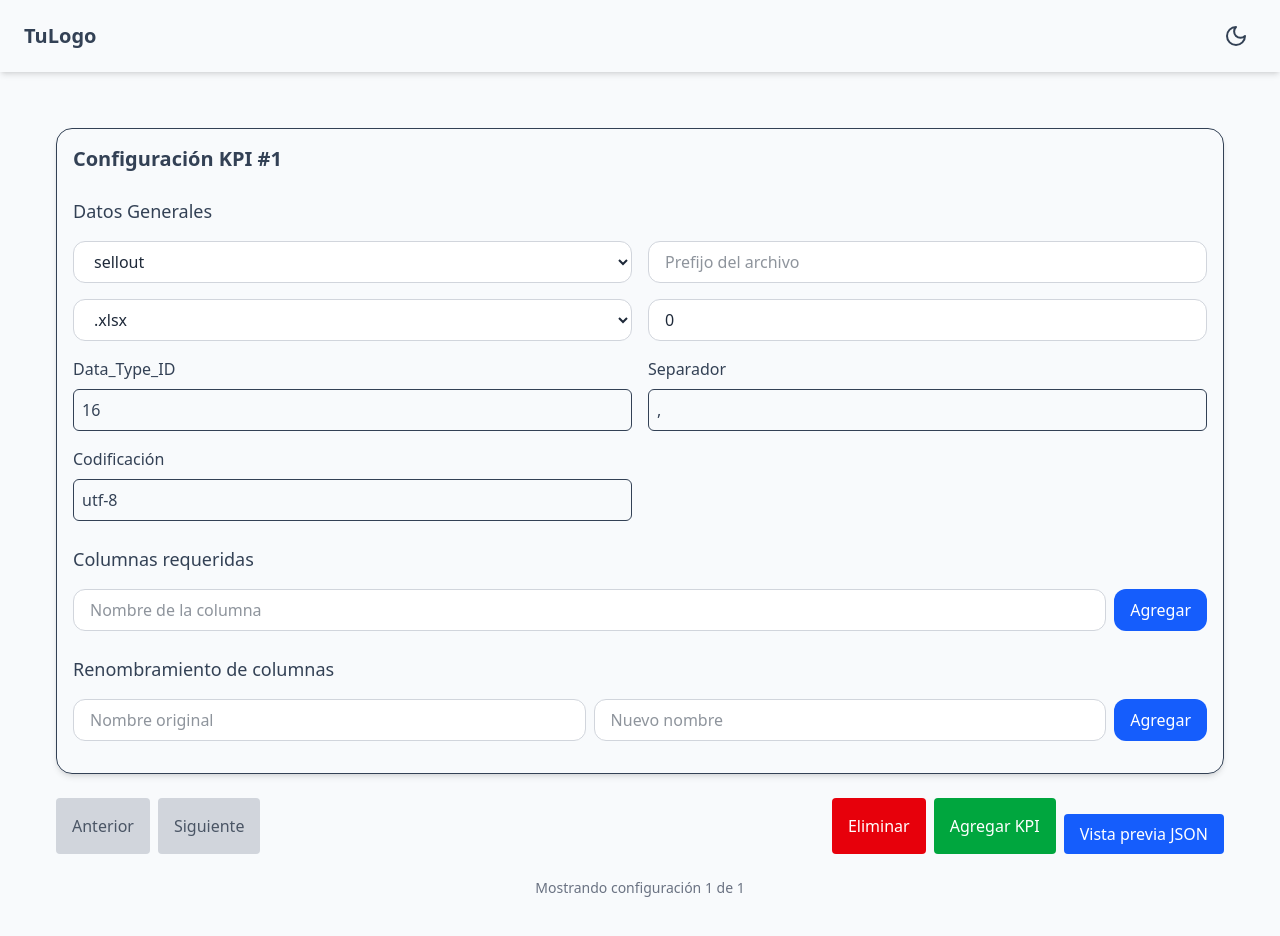
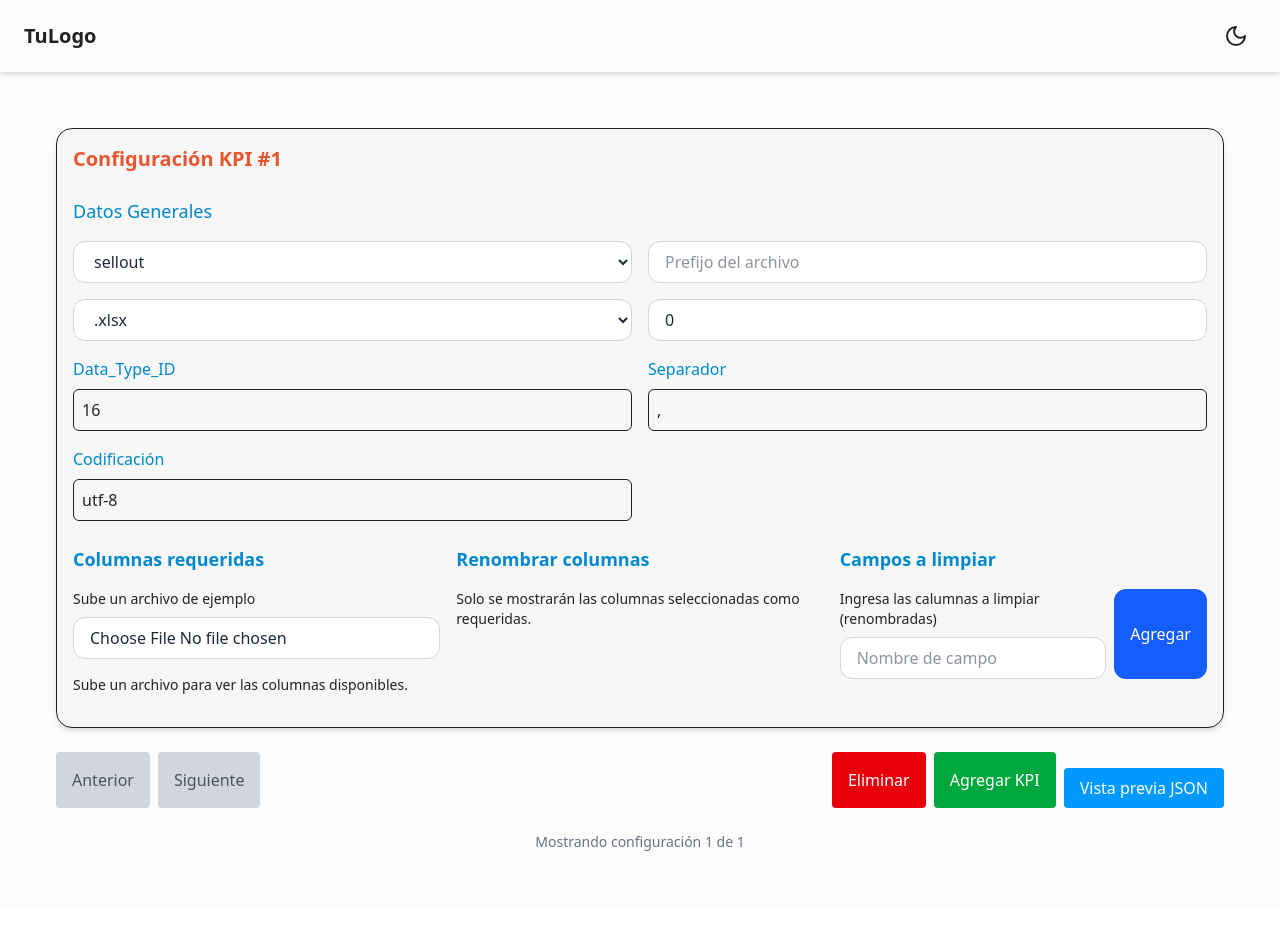
Before and after one commit to ivargasm/etl_script_generator_frontend, a React (Vite) app: page / in a window 1280 px wide. Both pictures are taken after a click on the button "Agregar KPI". Shown: the top 936 px of the page. After the commit the page ends 908 px from the top, so only its background shows below. Built offline with nearby package versions, Linux system fonts and the light colour scheme.

Commit message:
V2 cambia a carga de archivo para obtener columnas y seleccionarlas, se agrega seccion de campos a limpiar

```diff
--- a/package.json
+++ b/package.json
@@ -11,7 +11,9 @@
   },
   "dependencies": {
     "@tailwindcss/vite": "^4.1.5",
+    "exceljs": "^4.4.0",
     "lucide-react": "^0.507.0",
+    "papaparse": "^5.5.2",
     "react": "^19.0.0",
     "react-dom": "^19.0.0",
     "react-syntax-highlighter": "^15.6.1",
--- /dev/null
+++ b/src/components/FileColumnExtractor.tsx
@@ -0,0 +1,72 @@
+import React, { useState } from 'react'
+import { Workbook } from 'exceljs'
+import Papa from 'papaparse'
+
+interface Props {
+    onExtractColumns: (columns: string[]) => void
+}
+
+export default function FileColumnExtractor({ onExtractColumns }: Props) {
+    const [fileName, setFileName] = useState<string | null>(null)
+
+    const handleFileUpload = async (e: React.ChangeEvent<HTMLInputElement>) => {
+        const file = e.target.files?.[0]
+        if (!file) return
+
+        setFileName(file.name)
+        const fileExt = file.name.split('.').pop()?.toLowerCase()
+
+        if (fileExt === 'csv' || fileExt === 'txt') {
+            Papa.parse(file, {
+                header: true,
+                complete: (results) => {
+                    onExtractColumns(results.meta.fields || [])
+                },
+                error: (err) => {
+                    console.error('Error al parsear CSV/TXT:', err.message)
+                },
+            })
+        } else if (fileExt === 'xlsx') {
+            const reader = new FileReader()
+            reader.onload = async (event) => {
+                const arrayBuffer = event.target?.result
+                if (!arrayBuffer) return
+
+                const workbook = new Workbook()
+                await workbook.xlsx.load(arrayBuffer as ArrayBuffer)
+                const worksheet = workbook.worksheets[0]
+                const headerRow = worksheet.getRow(1)
+                const headers: string[] = []
+
+                headerRow.eachCell((cell) => {
+                    if (typeof cell.value === 'string') {
+                        headers.push(cell.value)
+                    }
+                })
+
+                onExtractColumns(headers)
+            }
+
+            reader.readAsArrayBuffer(file)
+        } else {
+            alert('Formato de archivo no compatible. Usa .csv, .txt o .xlsx')
+        }
+    }
+
+    return (
+        <div className="space-y-2">
+            <label className="block text-sm font-medium text-foreground">
+                Sube un archivo de ejemplo
+            </label>
+            <input
+                type="file"
+                accept=".csv,.txt,.xlsx"
+                onChange={handleFileUpload}
+                className="input"
+            />
+            {fileName && (
+                <p className="text-sm text-muted">Archivo cargado: {fileName}</p>
+            )}
+        </div>
+    )
+}
--- a/src/components/forms/KpiForm.tsx
+++ b/src/components/forms/KpiForm.tsx
@@ -3,6 +3,7 @@ import GeneralSettings from './sections/GeneralSettings'
 import RequiredColumns from './sections/RequiredColumns'
 import RenameMap from './sections/RenameMap'
 import React from 'react'
+import CleanFields from './sections/CleanFields'
 
 type Props = {
     index: number
@@ -10,11 +11,22 @@ type Props = {
 
 export default function KpiForm({ index }: Props) {
     return (
-        <div className="space-y-6 p-4 rounded-2xl shadow-md border border-border bg-card">
-            <h2 className="text-xl font-semibold">Configuración KPI #{index + 1}</h2>
+        <div className="space-y-6 p-4 rounded-2xl shadow-md border border-border bg-light-contrast dark:bg-dark-contrast">
+            <h2 className="text-xl font-semibold text-accent dark:text-accent-dark">Configuración KPI #{index + 1}</h2>
             <GeneralSettings index={index} />
-            <RequiredColumns index={index} />
-            <RenameMap index={index} />
+            <div className='flex gap-4 w-full items-start'>
+                <div className='w-1/3'>
+                    <RequiredColumns index={index} />
+                </div>
+                <div className='w-1/3'>
+                    <RenameMap index={index} />
+                </div>
+                <div className='w-1/3'>
+                    <CleanFields index={index} />
+                </div>
+
+
+            </div>
         </div>
     )
 }
--- a/src/components/forms/KpiFormCarousel.tsx
+++ b/src/components/forms/KpiFormCarousel.tsx
@@ -36,7 +36,7 @@ export default function KpiFormCarousel() {
                 <p className="text-gray-500">No hay KPIs configurados.</p>
                 <button
                     onClick={addKpi}
-                    className="px-4 py-2 bg-blue-600 text-white rounded hover:bg-blue-700"
+                    className="px-4 py-2 bg-btn text-white rounded hover:bg-btn-dark cursor-pointer"
                 >
                     Agregar KPI
                 </button>
@@ -87,8 +87,8 @@ export default function KpiFormCarousel() {
                     <button
                         onClick={handlePreview}
                         disabled={kpis.length === 0}
-                        className={`mt-4 px-4 py-2 rounded text-white cursor-pointer
-                            ${kpis.length === 0 ? 'bg-gray-400 cursor-not-allowed' : 'bg-blue-600 hover:bg-blue-700'}`}
+                        className={`mt-4 px-4 py-2 rounded text-text-dark cursor-pointer
+                            ${kpis.length === 0 ? 'bg-gray-400 cursor-not-allowed' : 'bg-btn hover:bg-btn-dark'}`}
                     >
                         Vista previa JSON
                     </button>
--- /dev/null
+++ b/src/components/forms/sections/CleanFields.tsx
@@ -0,0 +1,67 @@
+// components/forms/sections/CleanFields.tsx
+import React, { useState } from 'react'
+import { useConfigStore } from '../../../store/useConfigStore'
+
+interface Props {
+    index: number
+}
+
+export default function CleanFields({ index }: Props) {
+    const { kpis, updateKpi } = useConfigStore()
+    const selected = kpis[index]
+    const [newField, setNewField] = useState('')
+
+    const addField = () => {
+        const trimmed = newField.trim()
+        if (trimmed && !selected.clean_fields.includes(trimmed)) {
+            updateKpi(index, { clean_fields: [...selected.clean_fields, trimmed] })
+            setNewField('')
+        }
+    }
+
+    const removeField = (field: string) => {
+        updateKpi(index, {
+            clean_fields: selected.clean_fields.filter((f) => f !== field),
+        })
+    }
+
+    return (
+        <div className="space-y-4">
+            <h3 className="text-lg font-semibold text-primary dark:text-secondary-dark">Campos a limpiar</h3>
+            <div className="flex gap-2">
+                <div className='flex flex-col gap-2'>
+                    <label className="block text-sm font-medium text-foreground">
+                        Ingresa las calumnas a limpiar (renombradas)
+                    </label>
+                    <input
+                        type="text"
+                        value={newField}
+                        onChange={(e) => setNewField(e.target.value)}
+                        className="input"
+                        placeholder="Nombre de campo"
+                    />
+
+                </div>
+                <button onClick={addField} type="button" className="btn btn-primary">
+                    Agregar
+                </button>
+            </div>
+            <div className="flex flex-wrap gap-2">
+                {selected.clean_fields.map((field) => (
+                    <span
+                        key={field}
+                        className="bg-primary text-white px-3 py-1 rounded-xl text-sm flex items-center gap-2"
+                    >
+                        {field}
+                        <button
+                            onClick={() => removeField(field)}
+                            className="text-white hover:text-red-300"
+                        >
+                            &times;
+                        </button>
+                    </span>
+                ))}
+            </div>
+        </div>
+    )
+}
--- a/src/components/forms/sections/GeneralSettings.tsx
+++ b/src/components/forms/sections/GeneralSettings.tsx
@@ -17,7 +17,7 @@ export default function GeneralSettings({ index }: Props) {
 
     return (
         <div className="space-y-4">
-            <h3 className="text-lg font-medium">Datos Generales</h3>
+            <h3 className="text-lg font-medium text-primary dark:text-secondary-dark">Datos Generales</h3>
             <div className="grid grid-cols-1 sm:grid-cols-2 gap-4">
                 <select
                     className="input"
@@ -57,7 +57,7 @@ export default function GeneralSettings({ index }: Props) {
                 />
 
                 <div className="space-y-2">
-                    <label className="block font-medium">Data_Type_ID</label>
+                    <label className="block font-medium text-primary dark:text-secondary-dark">Data_Type_ID</label>
                     <input
                         type="text"
                         className="w-full p-2 border rounded-md"
@@ -67,7 +67,7 @@ export default function GeneralSettings({ index }: Props) {
                 </div>
 
                 <div className="space-y-2">
-                    <label className="block font-medium">Separador</label>
+                    <label className="block font-medium text-primary dark:text-secondary-dark">Separador</label>
                     <input
                         type="text"
                         className="w-full p-2 border rounded-md"
@@ -77,7 +77,7 @@ export default function GeneralSettings({ index }: Props) {
                 </div>
 
                 <div className="space-y-2">
-                    <label className="block font-medium">Codificación</label>
+                    <label className="block font-medium text-primary dark:text-secondary-dark">Codificación</label>
                     <input
                         type="text"
                         className="w-full p-2 border rounded-md"
--- a/src/components/forms/sections/RenameMap.tsx
+++ b/src/components/forms/sections/RenameMap.tsx
@@ -1,73 +1,44 @@
 // components/forms/sections/RenameMap.tsx
+import React, { useState } from 'react'
 import { useConfigStore } from '../../../store/useConfigStore'
-import React from 'react'
-import { useState } from 'react'
 
-type Props = {
+interface Props {
     index: number
 }
 
 export default function RenameMap({ index }: Props) {
-    const kpi = useConfigStore((state) => state.kpis[index])
-    const updateKpi = useConfigStore((state) => state.updateKpi)
+    const { kpis, updateKpi } = useConfigStore()
+    const selected = kpis[index]
 
-    const [original, setOriginal] = useState('')
-    const [renamed, setRenamed] = useState('')
-
-    const addMapping = () => {
-        if (original.trim() === '' || renamed.trim() === '') return
-        const updated = {
-            ...kpi.rename_map,
-            [original.trim()]: renamed.trim()
-        }
-        updateKpi(index, { rename_map: updated })
-        setOriginal('')
-        setRenamed('')
-    }
-
-    const removeMapping = (key: string) => {
-        const updated = { ...kpi.rename_map }
-        delete updated[key]
-        updateKpi(index, { rename_map: updated })
+    const handleRenameChange = (original: string, newName: string) => {
+        updateKpi(index, {
+            rename_map: {
+                ...selected.rename_map,
+                [original]: newName,
+            },
+        })
     }
 
     return (
         <div className="space-y-4">
-            <h3 className="text-lg font-medium">Renombramiento de columnas</h3>
-            <div className="flex gap-2">
-                <input
-                    type="text"
-                    placeholder="Nombre original"
-                    value={original}
-                    onChange={(e) => setOriginal(e.target.value)}
-                    className="input"
-                />
-                <input
-                    type="text"
-                    placeholder="Nuevo nombre"
-                    value={renamed}
-                    onChange={(e) => setRenamed(e.target.value)}
-                    className="input"
-                />
-                <button onClick={addMapping} className="btn btn-primary cursor-pointer">
-                    Agregar
-                </button>
+            <h3 className="text-lg font-semibold text-primary dark:text-secondary-dark">Renombrar columnas</h3>
+            <p className="text-sm text-muted-foreground">
+                Solo se mostrarán las columnas seleccionadas como requeridas.
+            </p>
+            <div className="grid grid-cols-1 gap-4">
+                {selected.original_required_columns.map((col) => (
+                    <div key={col} className="flex items-center gap-2">
+                        <label className="w-1/3 text-sm font-medium">{col}</label>
+                        <input
+                            type="text"
+                            className="input"
+                            value={selected.rename_map[col] || ''}
+                            onChange={(e) => handleRenameChange(col, e.target.value)}
+                            placeholder="Nuevo nombre"
+                        />
+                    </div>
+                ))}
             </div>
-            <ul className="list-disc list-inside space-y-1 pl-4">
-                {Object.entries(kpi.rename_map).map(([key, value]) => (
-                    <li key={key} className="flex justify-between items-center">
-                        <span>
-                            <strong>{key}</strong> → {value}
-                        </span>
-                        <button
-                            onClick={() => removeMapping(key)}
-                            className="text-red-500 hover:underline text-sm cursor-pointer"
-                        >
-                            Eliminar
-                        </button>
-                    </li>
-                ))}
-            </ul>
         </div>
     )
 }
--- a/src/components/forms/sections/RequiredColumns.tsx
+++ b/src/components/forms/sections/RequiredColumns.tsx
@@ -1,59 +1,52 @@
 // components/forms/sections/RequiredColumns.tsx
+import React, { useState } from 'react'
 import { useConfigStore } from '../../../store/useConfigStore'
-import React from 'react'
-import { useState } from 'react'
+import FileColumnExtractor from '../../FileColumnExtractor'
 
-type Props = {
+interface Props {
     index: number
 }
 
 export default function RequiredColumns({ index }: Props) {
-    const kpi = useConfigStore((state) => state.kpis[index])
-    const updateKpi = useConfigStore((state) => state.updateKpi)
+    const { kpis, updateKpi } = useConfigStore()
+    const selected = kpis[index]
+    const [availableColumns, setAvailableColumns] = useState<string[]>([])
 
-    const [newColumn, setNewColumn] = useState('')
-
-    const addColumn = () => {
-        if (newColumn.trim() === '') return
-        const updated = [...kpi.original_required_columns, newColumn.trim()]
-        updateKpi(index, { original_required_columns: updated })
-        setNewColumn('')
-    }
-
-    const removeColumn = (i: number) => {
-        const updated = [...kpi.original_required_columns]
-        updated.splice(i, 1)
+    const toggleColumn = (column: string) => {
+        const exists = selected.original_required_columns.includes(column)
+        const updated = exists
+            ? selected.original_required_columns.filter((col) => col !== column)
+            : [...selected.original_required_columns, column]
         updateKpi(index, { original_required_columns: updated })
     }
 
     return (
         <div className="space-y-4">
-            <h3 className="text-lg font-medium">Columnas requeridas</h3>
-            <div className="flex gap-2">
-                <input
-                    type="text"
-                    placeholder="Nombre de la columna"
-                    value={newColumn}
-                    onChange={(e) => setNewColumn(e.target.value)}
-                    className="input"
-                />
-                <button onClick={addColumn} className="btn btn-primary cursor-pointer">
-                    Agregar
-                </button>
+            <h3 className="text-lg font-semibold text-primary dark:text-secondary-dark">Columnas requeridas</h3>
+            <FileColumnExtractor onExtractColumns={setAvailableColumns} />
+
+            {availableColumns.length === 0 && (
+                <p className="text-sm text-muted">Sube un archivo para ver las columnas disponibles.</p>
+            )}
+
+            <div className="flex flex-wrap gap-2">
+                {availableColumns.map((col) => {
+                    const isSelected = selected.original_required_columns.includes(col)
+                    return (
+                        <button
+                            key={col}
+                            onClick={() => toggleColumn(col)}
+                            type="button"
+                            className={`px-3 py-1 text-sm rounded-xl border transition-all ${isSelected
+                                    ? 'bg-btn text-text-dark border-primary'
+                                    : 'bg-background text-foreground border-border hover:bg-accent hover:text-white'
+                                }`}
+                        >
+                            {col}
+                        </button>
+                    )
+                })}
             </div>
-            <ul className="list-disc list-inside space-y-1 pl-4">
-                {kpi.original_required_columns.map((col, i) => (
-                    <li key={i} className="flex justify-between items-center">
-                        <span>{col}</span>
-                        <button
-                            onClick={() => removeColumn(i)}
-                            className="text-red-500 hover:underline text-sm cursor-pointer"
-                        >
-                            Eliminar
-                        </button>
-                    </li>
-                ))}
-            </ul>
         </div>
     )
 }
--- a/src/index.css
+++ b/src/index.css
@@ -2,22 +2,31 @@
 @custom-variant dark (&:where(.dark, .dark *));
 
 @theme {
-    --color-bg: #f8fafc;
-    --color-bg-dark: #1e293b;
-    --color-text: #334155;
-    --color-text-dark: #e2e8f0;
+    --color-bg: #fcfcfc;
+    --color-bg-dark: #20252c;
+    --color-text: #202225;
+    --color-text-dark: #fcfcfc;
 
-    --color-primary: #3b82f6;
+    --color-primary: #0088cc;
     /* Azul */
-    --color-primary-dark: #60a5fa;
+    --color-primary-dark: #73cffa;
 
     --color-secondary: #10b981;
     /* Verde */
     --color-secondary-dark: #34d399;
 
-    --color-accent: #facc15;
+    --color-accent: #e7562e;
     /* Amarillo */
-    --color-accent-dark: #fde047;
+    --color-accent-dark: #e7762e;
+
+    --color-btn: #0099ff;
+    --color-btn-dark: #0087ff;
+
+    --color-light-contrast: #f7f7f7;
+    --color-dark-contrast: #202b38;
+
+    --gradient-primary: linear-gradient(45deg, var(--color-primary), var(--color-secondary));
+    --gradient-link: linear-gradient(45deg, var(--color-dark-link), var(--color-light-link));
 }
 
 @layer components {
--- a/src/store/useConfigStore.ts
+++ b/src/store/useConfigStore.ts
@@ -9,6 +9,7 @@ export type KpiConfig = {
     rename_map: Record<string, string>
     separator: string
     encoding: string
+    clean_fields: string[]
 }
 
 type ConfigState = {
@@ -38,7 +39,8 @@ export const useConfigStore = create<ConfigState>((set, get) => ({
                     original_required_columns: [],
                     rename_map: {},
                     separator: ',',        // default por KPI
-                    encoding: 'utf-8'      // default por KPI
+                    encoding: 'utf-8',      // default por KPI
+                    clean_fields: []
                 }
             ]
         })),
```
Also changed, not shown: 1 other file (tests, documents, lock files or other folders).
